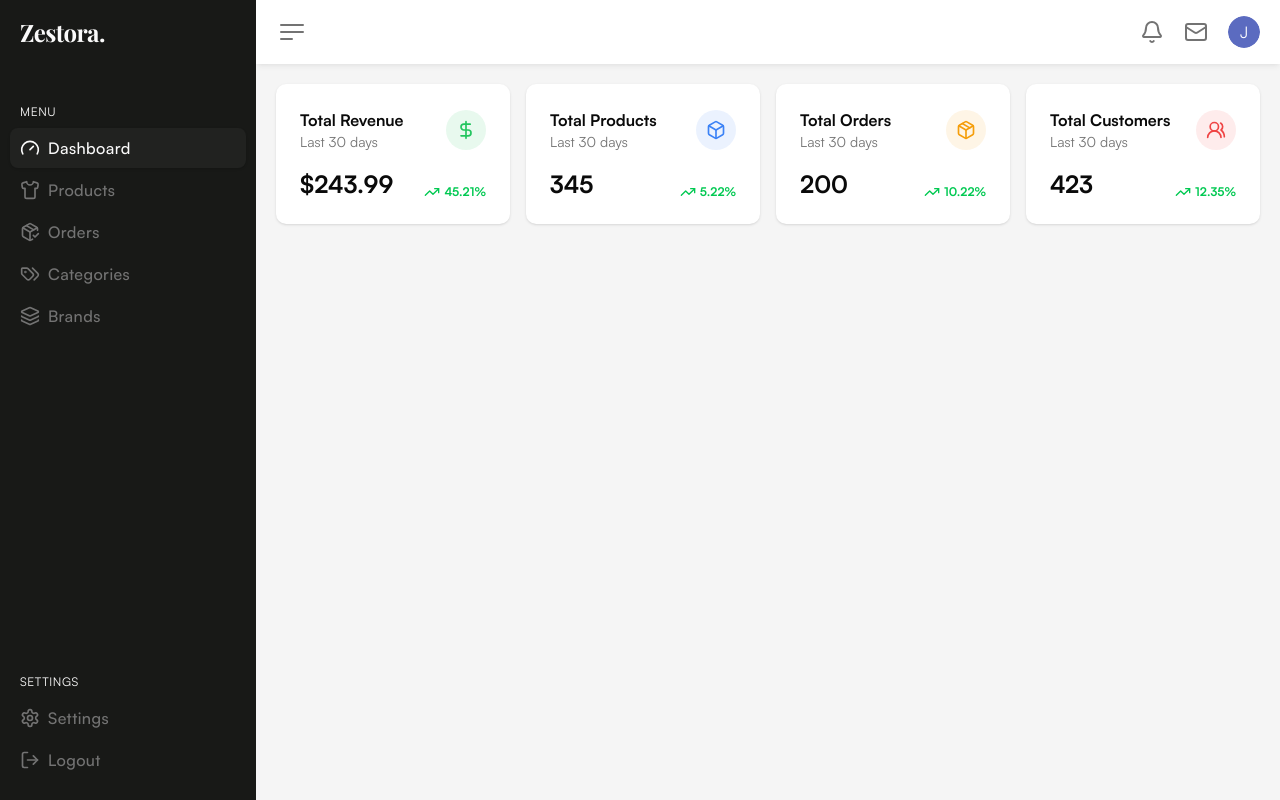
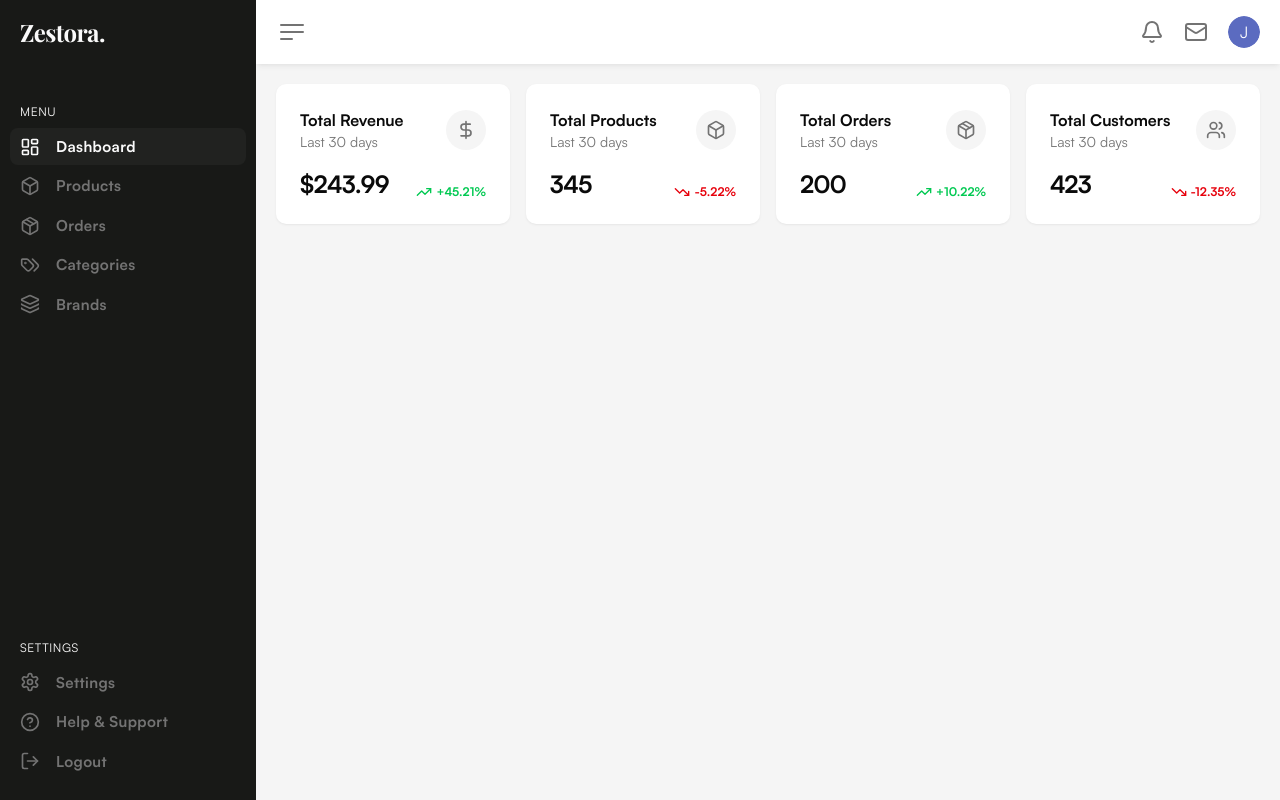
Before and after one commit to loqman1235/zestora, a Next.js app: page /dashboard in a window 1280 px wide. Built offline with nearby package versions, Linux system fonts and the light colour scheme; no server answers.

Commit message:
Refactor SidebarLink and MetricCard components for improved styling and functionality; update navigation icons and add Help & Support link to dashboard menu

```diff
--- a/app/(dashboard)/_components/Sidebar.tsx
+++ b/app/(dashboard)/_components/Sidebar.tsx
@@ -27,7 +27,7 @@ export const Sidebar = () => {
             <SidebarLink
               key={item.href}
               href={item.href}
-              icon={<item.icon className="mr-2 size-4 md:size-5" />}
+              icon={<item.icon className="mr-4 size-4 md:size-5" />}
               label={item.label}
             />
           ))}
@@ -39,7 +39,7 @@ export const Sidebar = () => {
               <SidebarLink
                 key={item.href}
                 href={item.href}
-                icon={<item.icon className="mr-2 size-4 md:size-5" />}
+                icon={<item.icon className="mr-4 size-4 md:size-5" />}
                 label={item.label}
               />
             ))}
--- a/app/(dashboard)/_components/metric-card.tsx
+++ b/app/(dashboard)/_components/metric-card.tsx
@@ -1,12 +1,11 @@
 import { cn, formatPrice } from "@/lib/utils";
-import { LucideIcon, TrendingUpIcon } from "lucide-react";
+import { LucideIcon, TrendingDownIcon, TrendingUpIcon } from "lucide-react";
 import { createElement } from "react";
 
 type Props = {
   total: number;
   title: string;
   icon: LucideIcon;
-  color: string;
   percentage?: number;
   isRevenue?: boolean;
 };
@@ -16,11 +15,12 @@ export const MetricCard = ({
   icon,
   total,
   percentage,
-  color,
   isRevenue = false,
 }: Props) => {
+  const isPositive = percentage && percentage > 0;
+
   return (
-    <div className="bg-card flex w-full flex-col gap-4 rounded-lg p-4 shadow sm:p-6">
+    <div className="bg-card shadow-primary/5 flex w-full flex-col gap-4 rounded-lg p-4 shadow-sm transition-all hover:shadow-xl sm:p-6">
       <div className="flex items-center justify-between">
         <div>
           <h3 className="font-bold">Total {title}</h3>
@@ -28,20 +28,28 @@ export const MetricCard = ({
         </div>
         <span
           className={cn(
-            "flex size-10 items-center justify-center rounded-full",
+            "bg-muted text-muted-foreground flex size-10 items-center justify-center rounded-full",
           )}
-          style={{ backgroundColor: `${color}1A`, color }}
         >
           {icon && createElement(icon, { className: "size-5" })}
         </span>
       </div>
       <div className="flex items-end justify-between">
-        <p className="text-2xl font-bold">
+        <p className="text-2xl font-bold tracking-tight">
           {isRevenue ? `${formatPrice(total)}` : `${total}`}
         </p>
         <div className="flex items-center gap-1">
-          <TrendingUpIcon className="size-4 text-green-500" />
-          <p className="text-xs font-semibold text-green-500">{percentage}%</p>
+          {isPositive ? (
+            <TrendingUpIcon className="size-4 text-green-500" />
+          ) : (
+            <TrendingDownIcon className="text-destructive size-4" />
+          )}
+          <p
+            className={`text-xs font-bold ${isPositive ? "text-green-500" : "text-destructive"}`}
+          >
+            {isPositive && "+"}
+            {percentage}%
+          </p>
         </div>
       </div>
     </div>
--- a/app/(dashboard)/_components/sidebar-link.tsx
+++ b/app/(dashboard)/_components/sidebar-link.tsx
@@ -24,15 +24,15 @@ export const SidebarLink = ({
     <li>
       <Link
         className={cn(
-          "text-muted-foreground flex items-center rounded-md px-2.5 py-2 transition hover:bg-[var(--dashboard-sidebar-hover-bg)] hover:text-[var(--dashboard-sidebar-fg)] hover:shadow-sm",
+          "text-muted-foreground flex items-center rounded-md px-2.5 py-2 transition hover:bg-[var(--dashboard-sidebar-hover-bg)] hover:text-[var(--dashboard-sidebar-fg)]",
           isActive &&
-            "!bg-[var(--dashboard-sidebar-hover-bg)] text-[var(--dashboard-sidebar-fg)] shadow-sm",
+            "!bg-[var(--dashboard-sidebar-hover-bg)] text-[var(--dashboard-sidebar-fg)]",
           className,
         )}
         href={href}
       >
         {icon}
-        <span className="text-sm font-medium tracking-wide md:text-base">
+        <span className="text-sm font-semibold tracking-wide md:text-[15px]">
           {label}
         </span>
       </Link>
--- a/app/(dashboard)/dashboard/page.tsx
+++ b/app/(dashboard)/dashboard/page.tsx
@@ -1,6 +1,6 @@
 import { Metadata } from "next";
 import { MetricCard } from "../_components/metric-card";
-import { BoxIcon, DollarSign, PackageIcon, Users2Icon } from "lucide-react";
+import { BoxIcon, DollarSign, PackageIcon, UsersIcon } from "lucide-react";
 
 export const metadata: Metadata = {
   title: "Home",
@@ -15,29 +15,25 @@ const DashboardPage = () => {
         total={243.99}
         icon={DollarSign}
         percentage={45.21}
-        color="#22c55e"
         isRevenue
       />
       <MetricCard
         title="Products"
         total={345}
         icon={BoxIcon}
-        color="#3b82f6"
-        percentage={5.22}
+        percentage={-5.22}
       />
       <MetricCard
         title="Orders"
         total={200}
         icon={PackageIcon}
-        color="#f59e0b"
         percentage={10.22}
       />
       <MetricCard
         title="Customers"
         total={423}
-        icon={Users2Icon}
-        color="#ef4444"
-        percentage={12.35}
+        icon={UsersIcon}
+        percentage={-12.35}
       />
     </div>
   );
--- a/config/navigation.ts
+++ b/config/navigation.ts
@@ -1,11 +1,12 @@
 import {
-  GaugeIcon,
+  BoxIcon,
+  CircleHelp,
   LayersIcon,
+  LayoutDashboard,
   LogOutIcon,
   LucideIcon,
-  PackageCheckIcon,
+  PackageIcon,
   SettingsIcon,
-  ShirtIcon,
   TagsIcon,
 } from "lucide-react";
 
@@ -42,17 +43,17 @@ export const mainNavigation: MainNavigation[] = [
 export const dashboardMenu: DashboardNavigation[] = [
   {
     href: "/dashboard",
-    icon: GaugeIcon,
+    icon: LayoutDashboard,
     label: "Dashboard",
   },
   {
     href: "/dashboard/products",
-    icon: ShirtIcon,
+    icon: BoxIcon,
     label: "Products",
   },
   {
     href: "/dashboard/orders",
-    icon: PackageCheckIcon,
+    icon: PackageIcon,
     label: "Orders",
   },
   {
@@ -74,6 +75,11 @@ export const dashboardSettings: DashboardNavigation[] = [
     label: "Settings",
   },
   {
+    href: "/dashboard/help",
+    icon: CircleHelp,
+    label: "Help & Support",
+  },
+  {
     href: "/sign-out",
     icon: LogOutIcon,
     label: "Logout",
```
